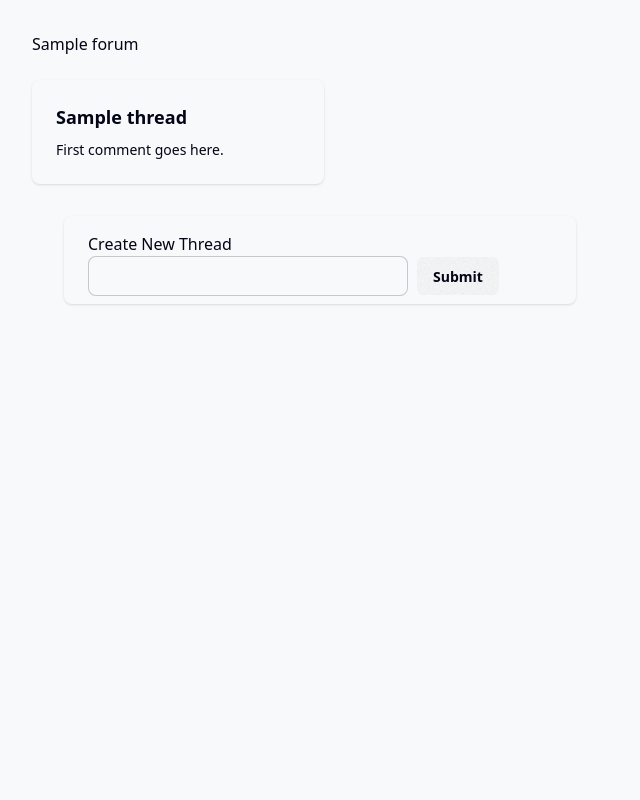
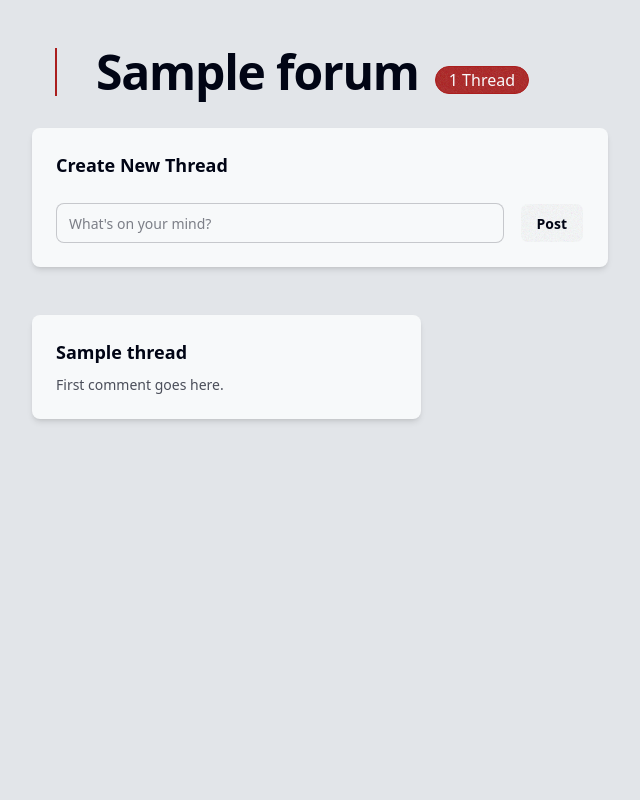
Before and after one commit to CodeJamjamzz/_univercit, a Django app: page /discussion/forum/1 in a window 1280 px wide. Shown: the whole page, without its empty margins (0-640 px from the left). Run offline with Django 5.2, Linux system fonts and the light colour scheme; tables that the repository leaves empty hold one stand-in row (values such as "Sample post"); style sheets or scripts are compiled from the project's sources.

Commit message:
forum and thread layout improvements

```diff
--- a/univercit/discussion/models.py
+++ b/univercit/discussion/models.py
@@ -29,6 +29,9 @@ class Thread(models.Model):
     forum_id = models.ForeignKey(Forum, on_delete=models.CASCADE)
     student_id = models.ForeignKey(Student, on_delete=models.SET_NULL, null=True)
 
+    def get_student(self):
+        return Student.objects.filter(studentId=self.student_id)
+
     def get_comments(self):
         return Comment.objects.filter(thread_id=self.thread_id)
 
--- a/univercit/discussion/templates/forum.html
+++ b/univercit/discussion/templates/forum.html
@@ -1,20 +1,32 @@
 <!DOCTYPE html>
-<html lang="en">
+<html lang="en" >
 <head>
     <meta charset="UTF-8">
     <title>{{ forum.forum_title }}</title>
     {% load static %}
     <link href="{% static 'css/src/output.css' %}" rel="stylesheet" type="text/css" />
 </head>
-<body class="m-8">
-    <h1> {{ forum.forum_title }} </h1>
-    <br>
-    <div class="grid grid-cols-4 grid-auto-rows-fr gap-4">
-        {% for thread in forum_threads %}
-            {% include 'forum_thread_card.html' %}
-        {% endfor %}
+<body class="bg-base-200 min-h-screen" data-theme="light">
+
+    <div class="max-w-7xl mx-auto py-12 px-4 sm:px-6 lg:px-8">
+
+        <div class="flex items-center gap-4 mb-8">
+
+            <div class="divider divider-horizontal divider-accent"></div>
+            <h1 class="text-5xl font-extrabold tracking-tight"> {{ forum.forum_title }} </h1>
+            <div class="badge badge-accent badge-lg mt-4">
+                {{ forum_threads|length }} Thread{% if forum_threads|length != 1 %}s{% endif %}
+            </div>
+        </div>
+
+        {% include 'forum_make_thread.html' %}
+
+        <div class="grid grid-cols-1 md:grid-cols-2 lg:grid-cols-3 gap-6">
+            {% for thread in forum_threads %}
+                {% include 'forum_thread_card.html' %}
+            {% endfor %}
+        </div>
+
     </div>
-
-    {% include 'forum_make_thread.html' %}
 </body>
 </html>
--- a/univercit/discussion/templates/forum_make_thread.html
+++ b/univercit/discussion/templates/forum_make_thread.html
@@ -1,8 +1,17 @@
-<form action="{% url 'add_thread' forum_id=forum.forum_id %}" method="post" class="card m-8 p-2 shadow-sm max-w-lg">
+<form action="{% url 'add_thread' forum_id=forum.forum_id %}" method="post" class="card bg-base-100 shadow-md max-w-xl mb-12">
     {% csrf_token %}
-    <label for="threadTitle" class="pl-4 pt-2">Create New Thread </label>
-    <div class="flex gap-2 px-4">
-        <input id="threadTitle" type="text" name="threadTitle" class="input" value="{{ threadTitle }}">
-        <button type="submit" class="btn btn-primary">Submit</button>
+    <div class="card-body p-6">
+        <h2 class="card-title mb-4">Create New Thread</h2>
+
+        <div class="flex flex-col sm:flex-row gap-4">
+            <input id="threadTitle"
+                   type="text"
+                   name="threadTitle"
+                   placeholder="What's on your mind?"
+                   class="input input-bordered w-full"
+                   value="{{ threadTitle }}">
+
+            <button type="submit" class="btn btn-primary sm:w-auto">Post</button>
+        </div>
     </div>
 </form>
--- a/univercit/discussion/templates/forum_thread_card.html
+++ b/univercit/discussion/templates/forum_thread_card.html
@@ -1,8 +1,8 @@
-<a href="{% url 'thread' thread_id=thread.thread_id %}" class="block no-underline">
-    <div class="card shadow-sm h-full">
+<a href="{% url 'thread' thread_id=thread.thread_id %}" class="block no-underline text-inherit">
+    <div class="card bg-base-100 shadow-md h-full transition-shadow duration-300 hover:shadow-lg">
         <div class="card-body">
             <h2 class="card-title">{{thread.thread_title}}</h2>
-            <p> First comment goes here. </p>
+            <p class="text-base-content/70"> First comment goes here. </p>
         </div>
     </div>
 </a>
--- a/univercit/discussion/views.py
+++ b/univercit/discussion/views.py
@@ -34,11 +34,13 @@ def thread_view(request, thread_id):
     # Get thread's comments
     # TODO: paginate
     thread_comments = thread.get_comments()
+    thread_student = thread.get_student()
 
     # Give thread info to thread template
     return render(request, 'thread.html', {
         'thread': thread,
-        'thread_comments': thread_comments
+        'thread_comments': thread_comments,
+        'thread_student': thread_student
     })
 
 # @login_required
```
Also changed, not shown: univercit/discussion/templates/make_comment_thread.html (+26 -5 lines), univercit/discussion/templates/thread.html (+72 -11 lines).
